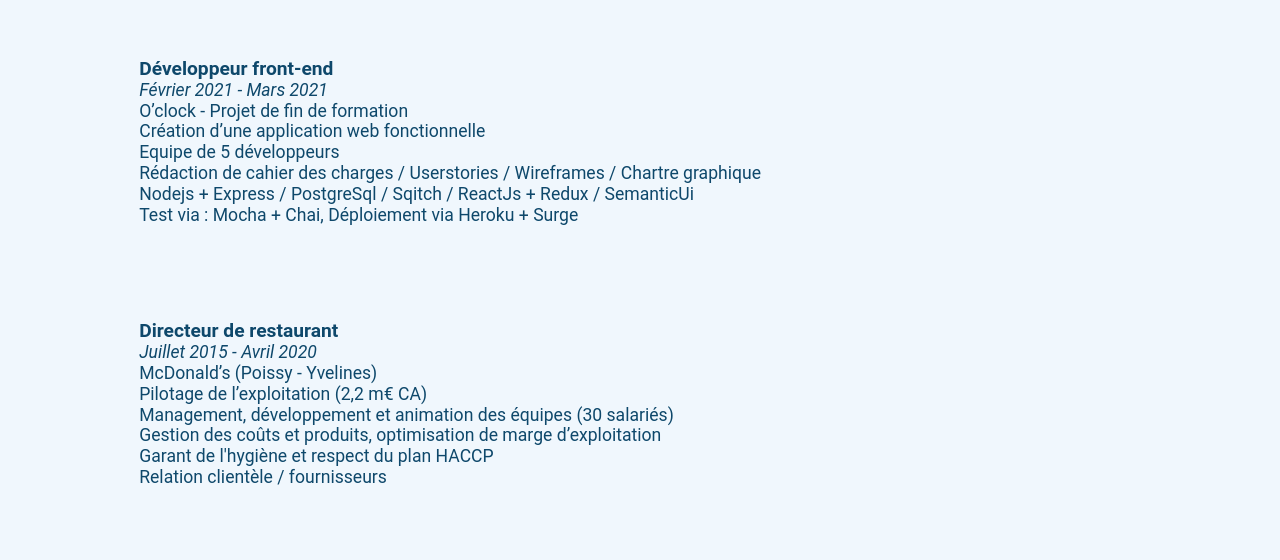
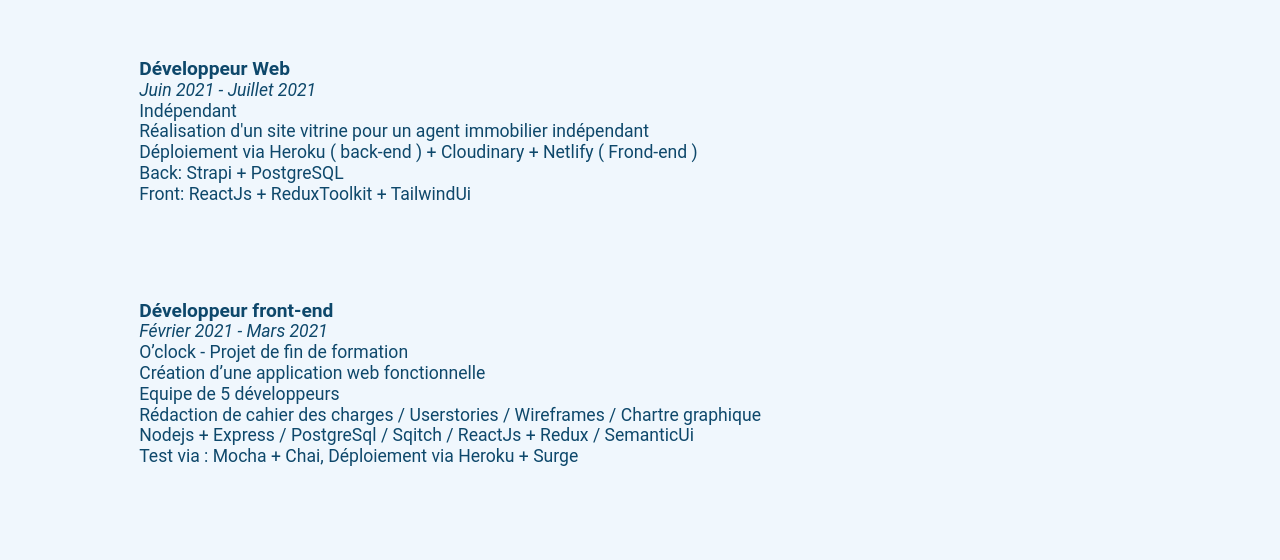
Before and after one commit to Thomas-279/Portfolio-v1, a React app: page /skills in a window 1280 px wide. Shown: the part 205-765 px from the top of the page. Built offline with nearby package versions, Linux system fonts and the light colour scheme.

Commit message:
add some content

```diff
--- a/src/components/Projects/style.scss
+++ b/src/components/Projects/style.scss
@@ -57,7 +57,7 @@
   min-width: 100%;
 }
 .projects__details-title {
-  text-decoration: overline v.$color-darkblue;
+  // text-decoration: overline v.$color-darkblue;
   text-transform: uppercase;
   letter-spacing: 0.15em;
   position: absolute;
--- a/src/data/skillsData.js
+++ b/src/data/skillsData.js
@@ -1,6 +1,16 @@
 export default [
   {
     id: 1,
+    title: 'Développeur Web',
+    date: 'Juin 2021 - Juillet 2021',
+    content: 'Indépendant',
+    object: 'Réalisation d\'un site vitrine pour un agent immobilier indépendant',
+    tasks: 'Déploiement via Heroku ( back-end ) + Cloudinary + Netlify ( Frond-end )',
+    techno: 'Back: Strapi + PostgreSQL',
+    techno2: 'Front: ReactJs + ReduxToolkit + TailwindUi',
+  },
+  {
+    id: 2,
     title: 'Développeur front-end',
     date: 'Février 2021 - Mars 2021',
     content: 'O’clock - Projet de fin de formation',
@@ -11,7 +21,7 @@
     techno2: 'Test via : Mocha + Chai, Déploiement via Heroku + Surge',
   },
   {
-    id: 2,
+    id: 3,
     title: 'Directeur de restaurant',
     date: 'Juillet 2015 - Avril 2020',
     content: 'McDonald’s (Poissy - Yvelines)',
@@ -22,7 +32,7 @@
     techno2: 'Relation clientèle / fournisseurs',
   },
   {
-    id: 3,
+    id: 4,
     title: 'Manager / Directeur-adjoint',
     date: 'Novembre 2005 - Juin 2015',
     content: 'McDonald’s (Saint-Germain-en-laye - Yvelines)',
```
Also changed, not shown: 1 other file.
